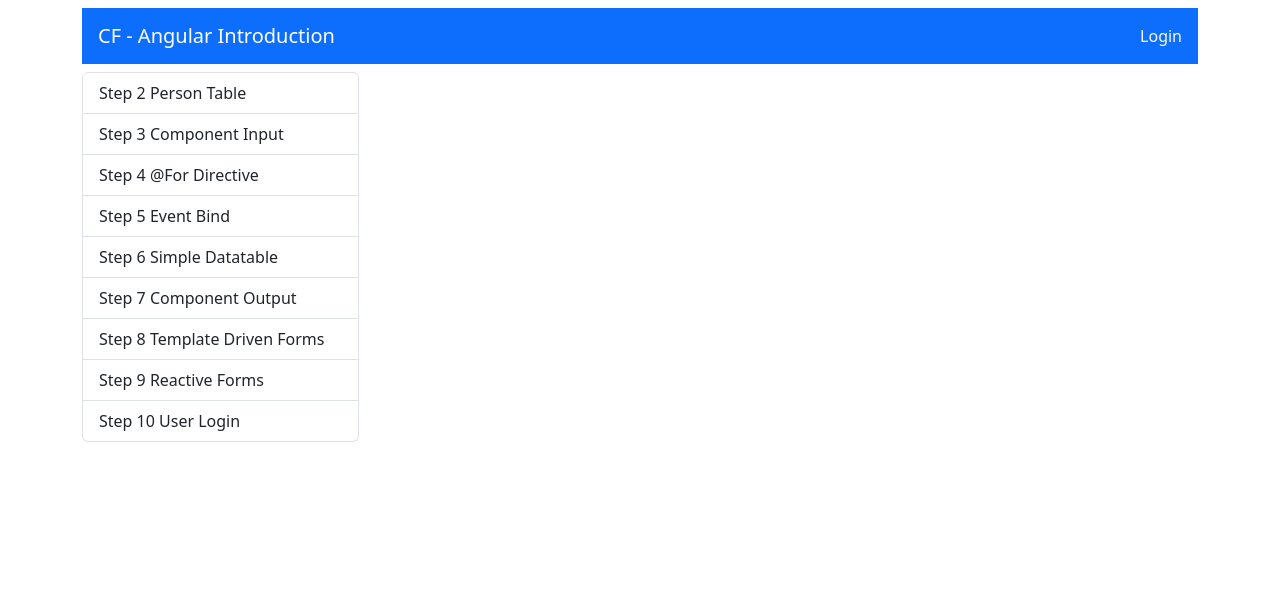
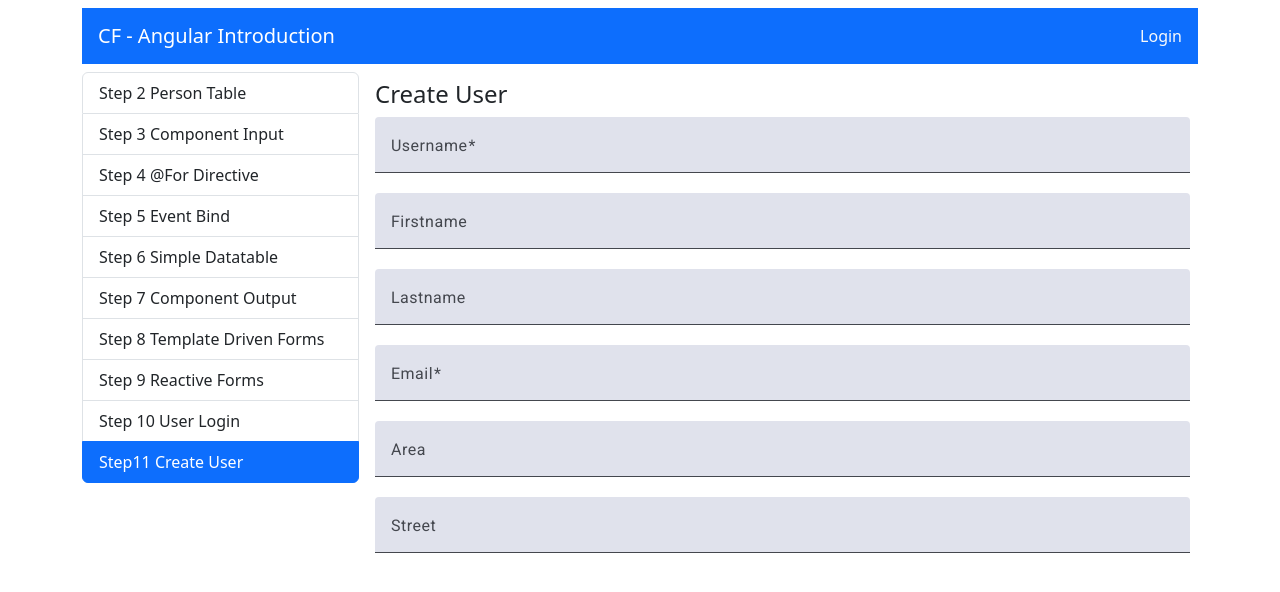
Before and after one commit to nikosasimakopouloss/cf8-frontend, an Angular app: page /create-example in a window 1280 px wide. Before the commit this address led to /. Shown: the top 592 px of the page. Built offline with nearby package versions, Linux system fonts and the light colour scheme.

Commit message:
create user

```diff
--- a/src/app/app.routes.ts
+++ b/src/app/app.routes.ts
@@ -13,6 +13,7 @@ import { Step9ReativeForms } from './components/step9-reative-forms/step9-reativ
 
 import { Welcome } from './components/welcome/welcome';
 import { Step10UserLogin } from './components/step10-user-login/step10-user-login';
+import { Step11CreateUser } from './components/step11-create-user/step11-create-user';
 
 
 export const routes: Routes = [
@@ -25,6 +26,7 @@ export const routes: Routes = [
   {path: 'template-driven-form-example', component:Step8TemplateDrivenForms},
   {path: 'reactive-form-example', component: Step9ReativeForms},
   {path: 'login-example', component: Step10UserLogin},
+  {path:'create-example', component: Step11CreateUser},
 
 
 
--- a/src/app/components/list-group-menu/list-group-menu.ts
+++ b/src/app/components/list-group-menu/list-group-menu.ts
@@ -20,6 +20,7 @@ export class ListGroupMenu {
     {text: "Step 8 Template Driven Forms", link:'template-driven-form-example'},
     {text: "Step 9 Reactive Forms", link: 'reactive-form-example'},
     {text: "Step 10 User Login", link: 'login-example'},
+     {text: "Step11 Create User", link:'create-example'}
 
 
 
--- /dev/null
+++ b/src/app/components/step11-create-user/step11-create-user.html
@@ -0,0 +1,60 @@
+<div>
+  <h4>Create User</h4>
+
+
+
+   <form class="d-flex flex-column" [formGroup]="form">
+
+    <mat-form-field>
+      <mat-label>Username</mat-label>
+      <input type="text" matInput formControlName="username">
+      <mat-error>Username is required</mat-error>
+    </mat-form-field>
+
+    <mat-form-field>
+        <mat-label>Firstname</mat-label>
+        <input type="text" matInput formControlName="firstname">
+    </mat-form-field>
+
+    <mat-form-field>
+      <mat-label>Lastname</mat-label>
+      <input type="text" matInput formControlName="lastname">
+    </mat-form-field>
+
+    <mat-form-field>
+      <mat-label>Email</mat-label>
+      <input type="text" matInput formControlName="email">
+      <mat-error>Email is required</mat-error>
+    </mat-form-field>
+
+    <div class="d-flex flex-column" formGroupName="address">
+      <mat-form-field>
+        <mat-label>Area</mat-label>
+        <input type="text" matInput formControlName="area">
+      </mat-form-field>
+
+      <mat-form-field>
+        <mat-label>Street</mat-label>
+        <input type="text" matInput formControlName="street">
+      </mat-form-field>
+    </div>
+
+
+<div formArrayName="phone">
+
+
+
+
+
+
+
+</div>
+
+
+
+
+
+
+
+  </form>
+</div>
--- /dev/null
+++ b/src/app/components/step11-create-user/step11-create-user.ts
@@ -0,0 +1,61 @@
+import { Component, inject } from '@angular/core';
+import { UserService } from '../../shared/services/user.service';
+import {
+  FormArray,
+  FormControl,
+  FormGroup,
+  AbstractControl,
+  ReactiveFormsModule,
+  Validators
+} from '@angular/forms';
+import { MatSelect, MatSelectModule } from '@angular/material/select';
+import { MatInputModule } from '@angular/material/input';
+import { MatFormFieldModule } from '@angular/material/form-field';
+import { MatButtonModule } from '@angular/material/button';
+import {IUser} from '../../shared/interfaces/user';
+import { CommonModule } from '@angular/common';
+
+@Component({
+  selector: 'app-step11-create-user',
+  imports: [
+    CommonModule,
+    ReactiveFormsModule,
+    MatFormFieldModule,
+    MatSelectModule,
+    MatInputModule,
+    MatButtonModule
+  ],
+  templateUrl: './step11-create-user.html',
+  styleUrl: './step11-create-user.css',
+})
+export class Step11CreateUser {
+  userService = inject(UserService);
+
+  registrationStatus: {success: boolean, message:string} = {
+    success: false,
+    message: "Not attempted yet"
+  }
+
+  form = new FormGroup({
+    username: new FormControl('', Validators.required),
+    firstname: new FormControl(''),
+    lastname: new FormControl(''),
+    email: new FormControl('', [Validators.required, Validators.email]),
+    password: new FormControl('', [Validators.required, Validators.minLength(5)]),
+    confirmPassword: new FormControl('', [Validators.required, Validators.minLength(5)]),
+    address: new FormGroup({
+      area: new FormControl(''),
+      street: new FormControl('')
+    }),
+    phone: new FormArray([
+      new FormGroup({
+        number: new FormControl('', Validators.required),
+        type: new FormControl('', Validators.required)
+      })
+    ])
+
+  })
+
+
+
+}
```
Also changed, not shown: src/app/components/step11-create-user/step11-create-user.css (added), 1 other file (tests, documents, lock files or other folders).
